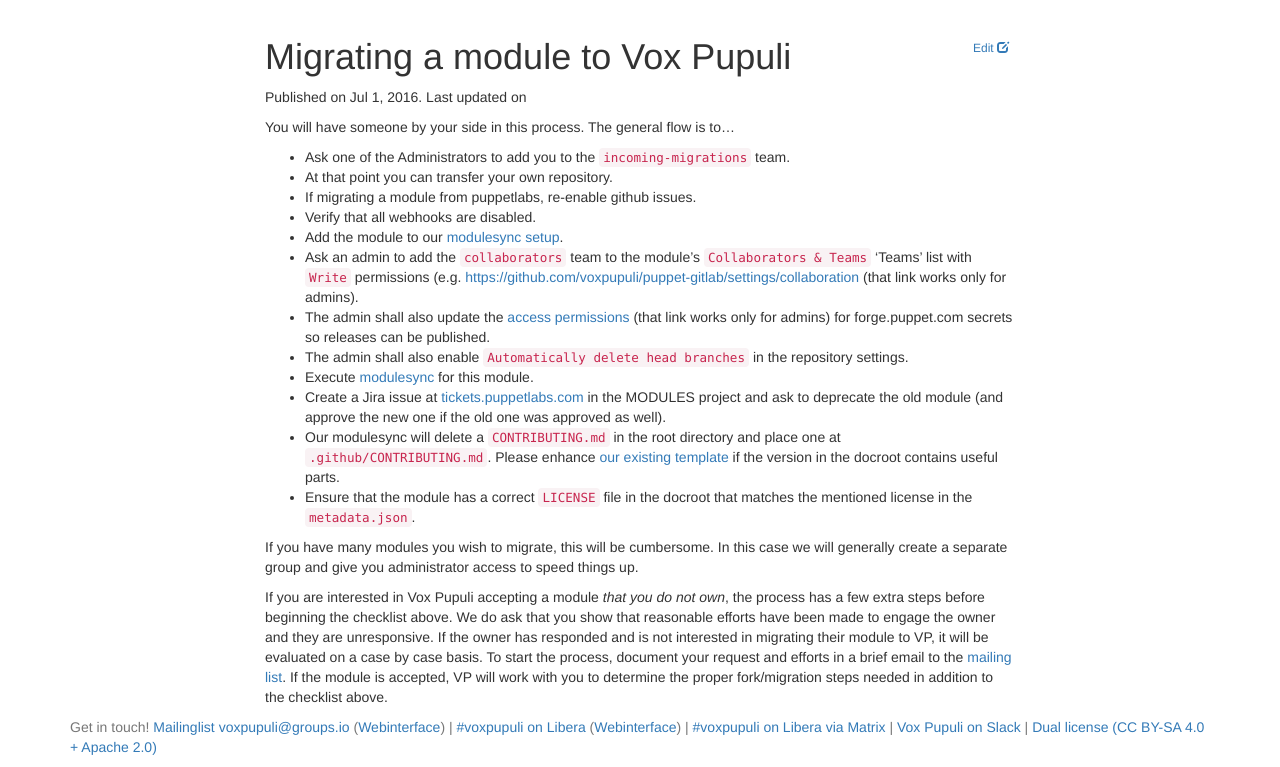
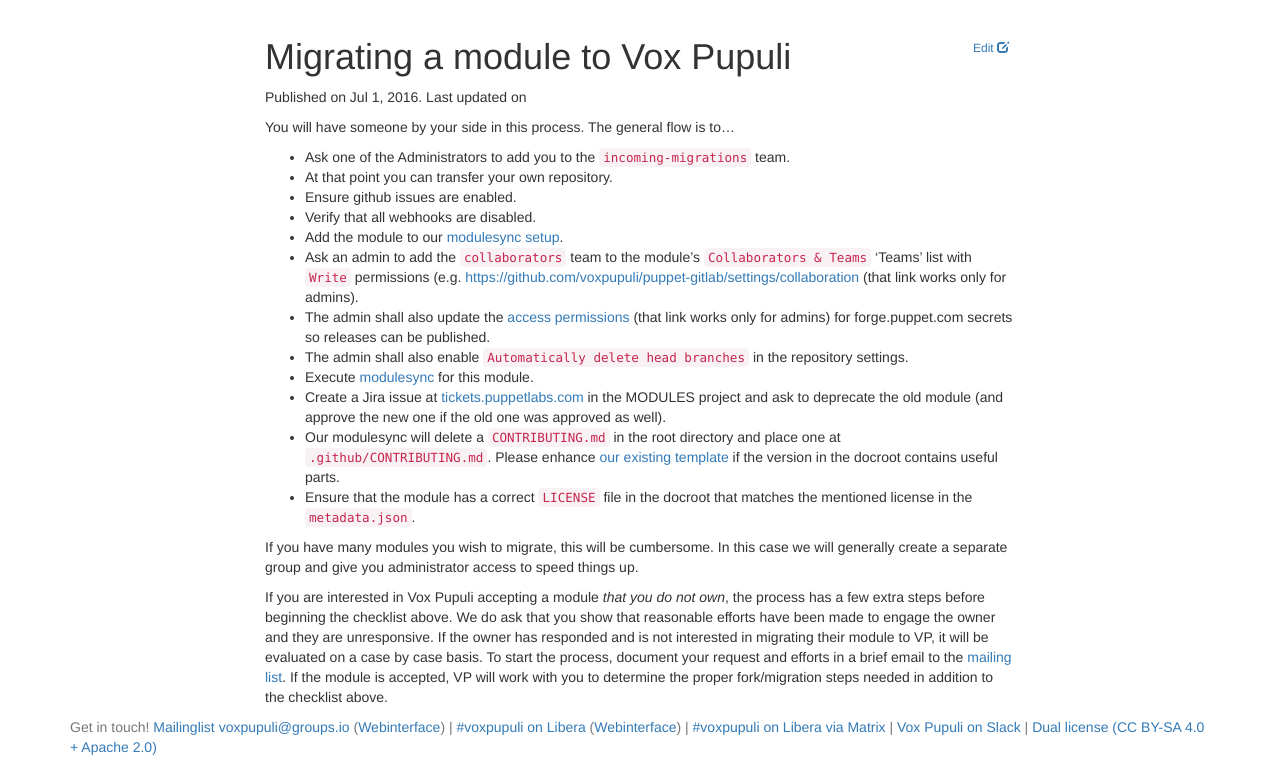
Before and after one commit to voxpupuli/voxpupuli.github.io, a Jekyll site: the page built from _docs/migrate_module.md, in a window 1280 px wide, cut to the strip 184-951 px from the top of the page. Built offline with Jekyll 4.4.1, drawn with Linux system fonts in a browser that asks for light colours; nearby versions of some CDN libraries.

Commit message:
Migration docs: clarify github issue handling

```diff
--- a/_docs/migrate_module.md
+++ b/_docs/migrate_module.md
@@ -9,7 +9,7 @@
 
 * Ask one of the Administrators to add you to the `incoming-migrations` team.
 * At that point you can transfer your own repository.
-* If migrating a module from puppetlabs, re-enable github issues.
+* Ensure github issues are enabled.
 * Verify that all webhooks are disabled.
 * Add the module to our [modulesync setup][managed_modules].
 * Ask an admin to add the `collaborators` team to the module's `Collaborators & Teams` 'Teams' list with `Write` permissions (e.g. [https://github.com/voxpupuli/puppet-gitlab/settings/collaboration](https://github.com/voxpupuli/puppet-gitlab/settings/collaboration) (that link works only for admins).
```
